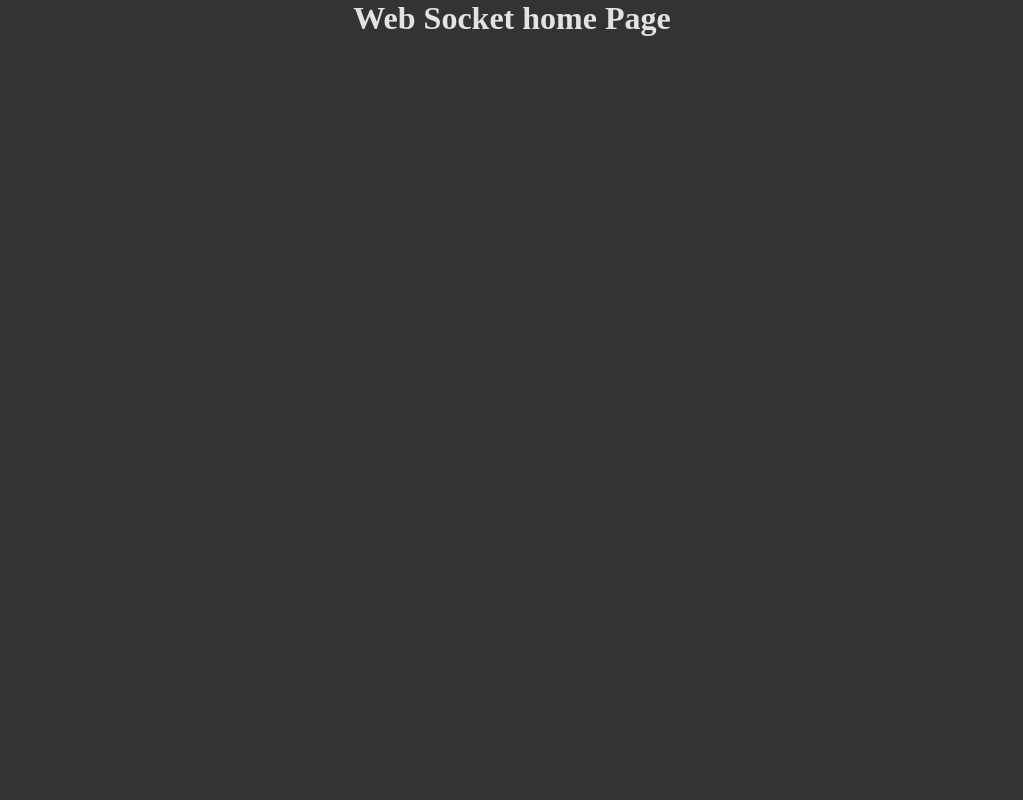
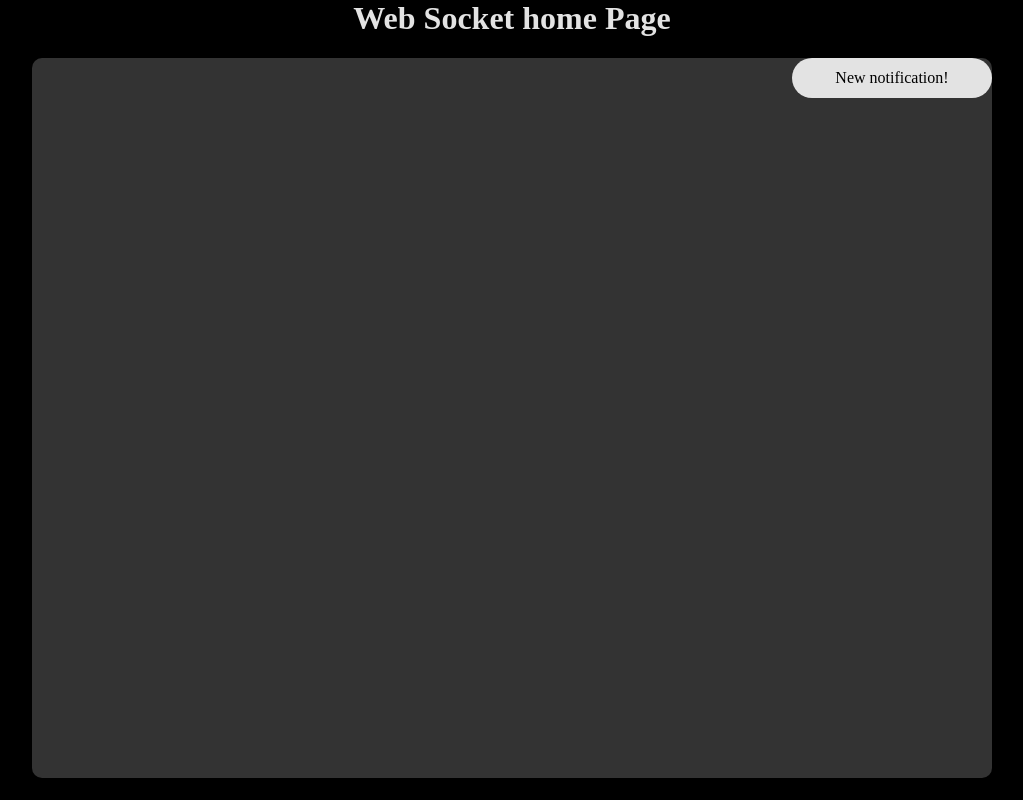
Before and after one commit to majid-T/websocket-notification, a website: page public/index.html in a window 1280 px wide. Shown: the whole page, without its empty margins (128-1151 px from the left). Drawn offline with nearby package versions, Linux system fonts and the light colour scheme; no server answers.

Commit message:
Added notification box

```diff
--- a/public/index.html
+++ b/public/index.html
@@ -12,6 +12,13 @@
 
 <body>
     <h1>Web Socket home Page</h1>
+
+    <div class="container">
+        <div class="notification show">
+            <!-- <div class="closeBtn" id="closeBtn">x</div> -->
+            <div class="notificationBody" id="notificationBody">New notification!</div>
+        </div>
+    </div>
     <script src="/notification.js"></script>
 </body>
 
--- a/public/styles.css
+++ b/public/styles.css
@@ -2,10 +2,53 @@ body{
     margin: 0;
     padding: 0;
     box-sizing: border-box;
-    background-color: #333;
+    background-color: #000000;
 }
 
 h1{
     text-align: center;
     color:#e3e3e3;
 }
+
+.container{
+    position: relative;
+    max-width: 960px;
+    background-color: #333;
+    height: 90vh;
+    margin: 0 auto;
+    border-radius: 10px;
+}
+
+.notification{
+    display: flex;
+    justify-content: center;
+    align-items: center;
+    background-color: #e3e3e3;
+    position: absolute;
+    right: 0;
+    top: 0;
+    height: 40px;
+    width: 200px;
+    text-align: center;
+    border-radius: 25px;
+}
+
+.show{
+    opacity: 1;
+}
+
+.hide{
+    opacity: 0;
+}
+
+/* .closeBtn{
+    position: absolute;
+    right: 0;
+    top:0;
+    margin: 1%;
+    cursor: pointer;
+}
+
+.closeBtn:hover{
+background-color: #333;
+} */
```
